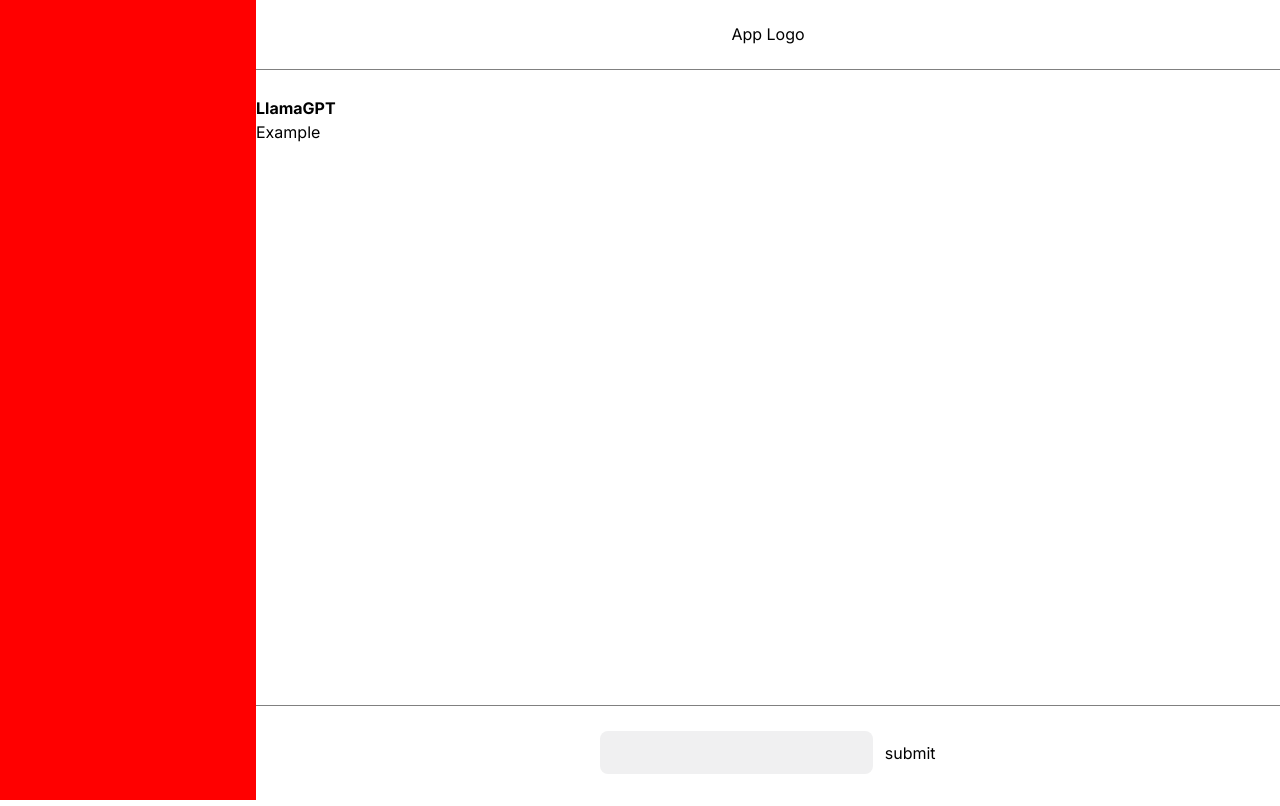
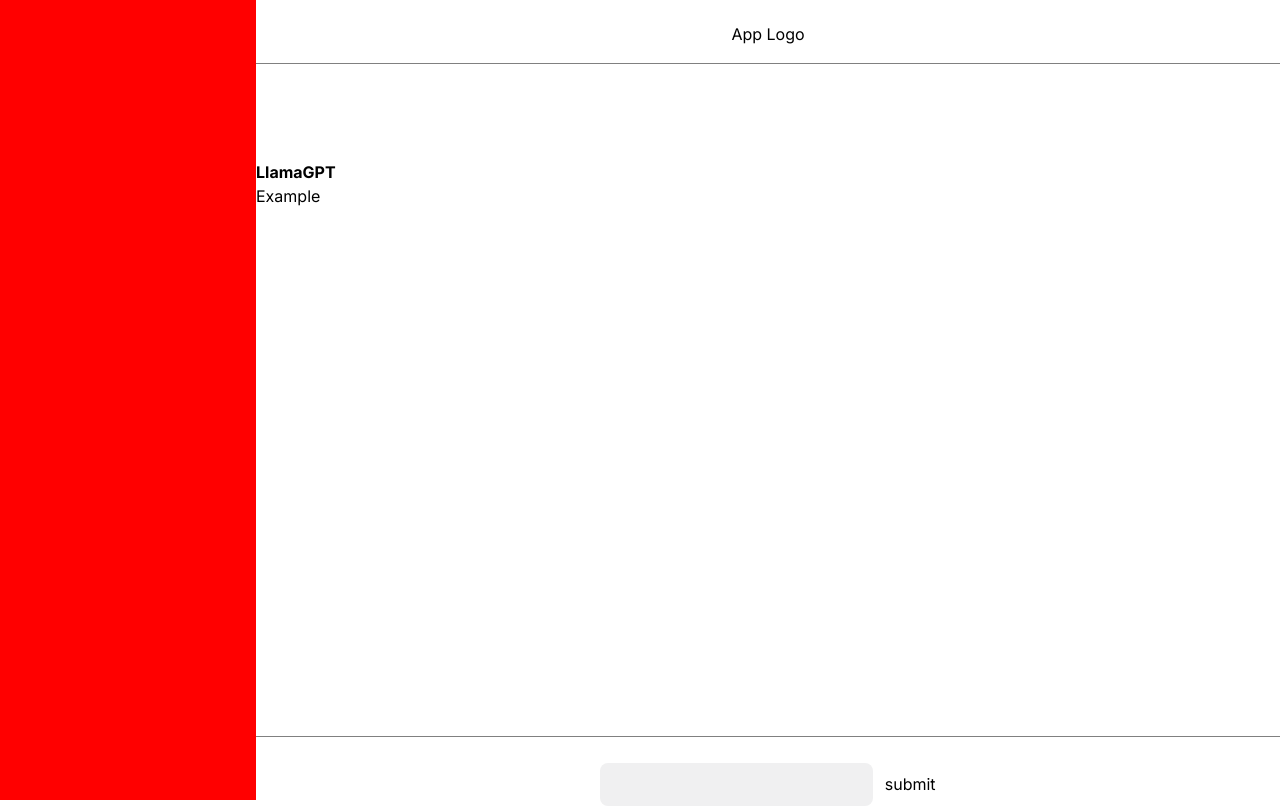
Before and after one commit to Iyanu456/llamaGPT, a Next.js app: page / in a window 1280 px wide. Built offline with nearby package versions, Linux system fonts and the light colour scheme.

Commit message:
ui improvements

```diff
--- a/src/app/globals.css
+++ b/src/app/globals.css
@@ -109,6 +109,11 @@ aside {
 	margin-top: 4em;
 	padding-top: 2em;
 }
+main {
+	height: 100%;
+	display: grid;
+	grid-template-rows: 4em auto 4em;
+}
 
 @media only screen and (max-width: 600px) {
   aside {
--- a/src/app/page.js
+++ b/src/app/page.js
@@ -8,13 +8,13 @@ export default function Home() {
   const [banner, setBanner] = useState(true);
 
   return (
-    <div className="relative main-container w-[100%] h-[100vh]">
+    <div className="relative main-container w-[100%] h-screen">
         <aside></aside>
         <main>
-            <header className="z-20 max-sm:left-0 fixed top-0 right-0 left-[16em] bottom-[auto] px-3 py-[1.4em] grid place-items-center">
+            <header className="px-3 py-[1.4em] grid place-items-center">
                 <div>App Logo</div>
             </header>
-            <div class="h-[70vh] z-0 chat-container">
+            <div class="chat-container">
 	  {banner && <div>
 		  <h2><b>LlamaGPT</b></h2>
 	  	<div className="example-container">
@@ -22,7 +22,7 @@ export default function Home() {
 	  	</div>
 	</div>}
 	  </div>
-            <div class="z-20 grid place-items-center fixed top-[auto] bottom-0 right-0 max-sm:left-0 left-[16em] input-container py-[1.6em]">
+            <div class="grid place-items-center input-container py-[1.6em]">
 	  <form className="flex gap-3" onSubmit={(e) => {
 		  e.preventDefault()
 		  !banner ? null : setBanner(false)
```
